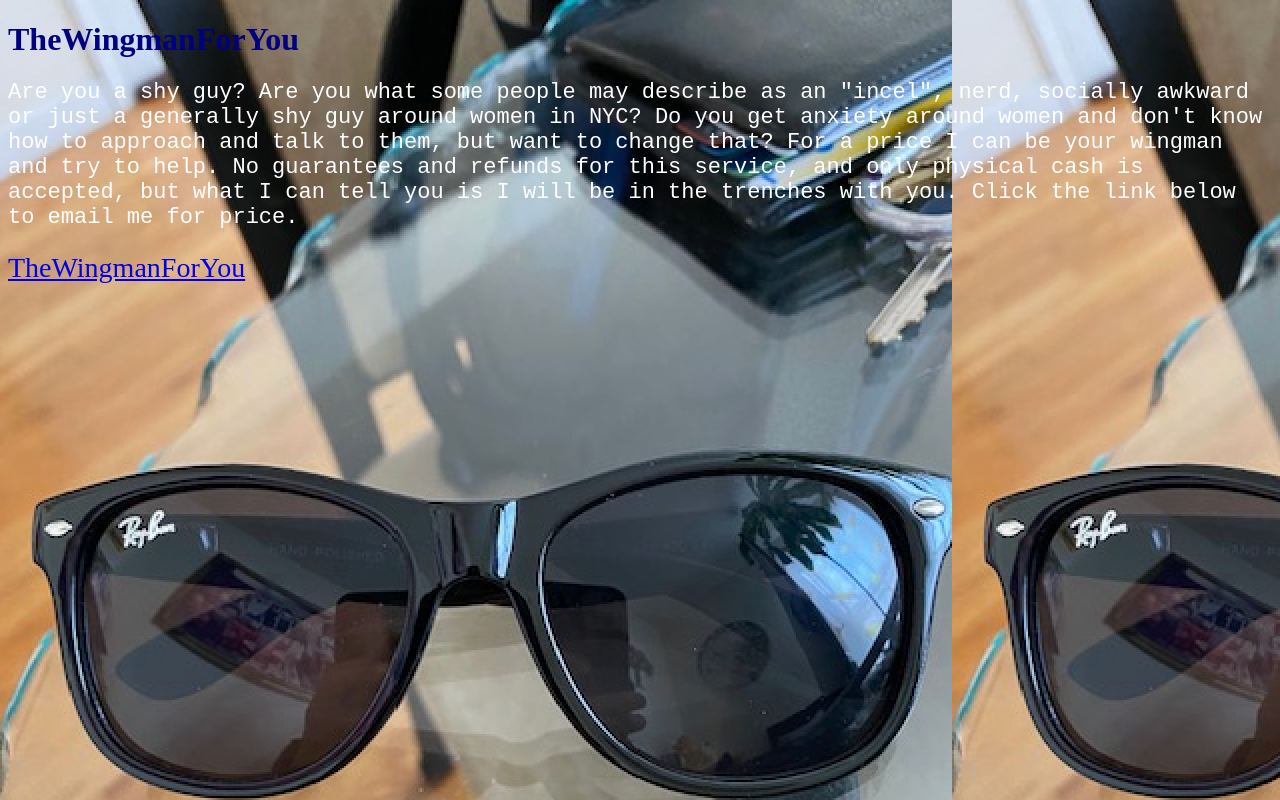
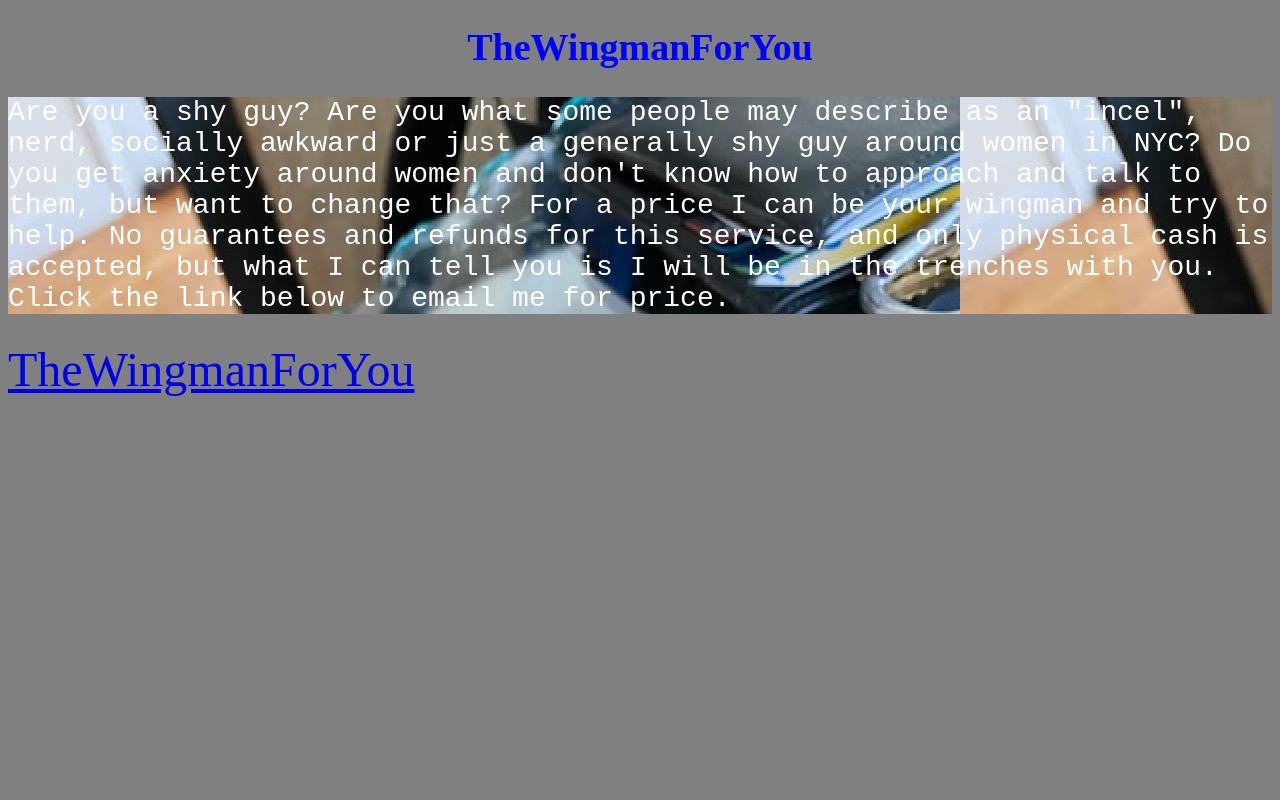
Before and after one commit to IAmTheUserOfThisAccount/TheWingmanForYou.github.io, a plain HTML site: page index.html in a window 1280 px wide. Drawn offline with Linux system fonts and the light colour scheme.

Commit message:
adjustments

```diff
--- a/styles.css
+++ b/styles.css
@@ -1,20 +1,24 @@
 body {
-    background-image: URL('./assets/Style_Shades.png');
+    background-color: gray;
 }
 
 .headingOne {
-    color: navy;
+    font-size: 38px;
+    text-align: center;
+    color: blue;
 
 }
 
 .boxPitch p {
+    background-image: URL('./assets/Style_Shades.png');
     color: white;
-    font-size: 22px;
+    font-size: 28px;
     font-family: 'Courier New', monospace;
+    font-weight: 800px;
 }
 
 a {
-    font-size: 28px;
+    font-size: 48px;
 }
 
 a:hover {
```
